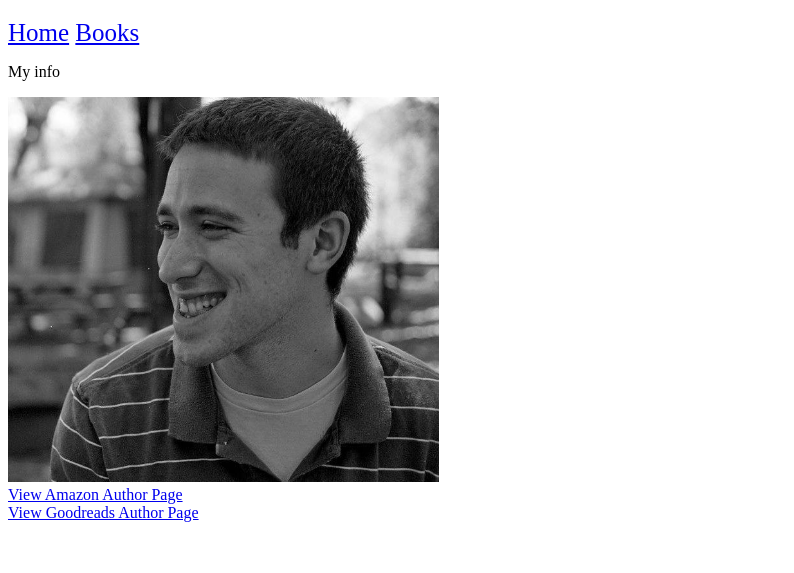
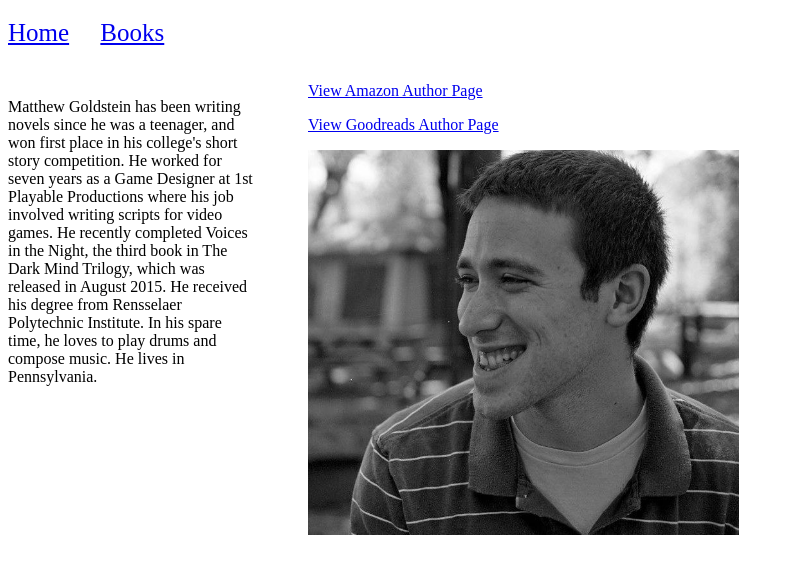
Before and after one commit to mmlp245/mmlp245.github.io, a plain HTML site: page about.html in a window 1280 px wide. Shown: the part 61-634 px from the top of the page, without its empty margins (0-794 px from the left). Drawn offline with Linux system fonts and the light colour scheme.

Commit message:
about me page

```diff
--- a/about.html
+++ b/about.html
@@ -11,16 +11,19 @@
         <a href="books">Books</a>
         <!--<a href="contact">Contact</a>-->
     </div>
-    <div>
-        <p>My info</p>
-        <img class="image" src="img/profile.jpg">
-    </div>
-
-    <div>
-        <a href="https://www.amazon.com/Matthew-Goldstein/e/B01EZ9P6LE/ref=dp_byline_cont_ebooks_1">View Amazon Author Page</a>
-    </div>
-    <div>
-        <a href="https://www.goodreads.com/author/show/461731.Matthew_Goldstein">View Goodreads Author Page</a>
+    <div id="infobody">
+        <div>
+            <p id="aboutinfo">Matthew Goldstein has been writing novels since he was a teenager, and won first place in his college's short story competition. He worked for seven years as a Game Designer at 1st Playable Productions where his job involved writing scripts for video games. He recently completed Voices in the Night, the third book in The Dark Mind Trilogy, which was released in August 2015. He received his degree from Rensselaer Polytechnic Institute. In his spare time, he loves to play drums and compose music. He lives in Pennsylvania.</p>
+            <p>
+                <a href="https://www.amazon.com/Matthew-Goldstein/e/B01EZ9P6LE/ref=dp_byline_cont_ebooks_1">View Amazon Author Page</a>
+            </p>
+            <p>
+                <a href="https://www.goodreads.com/author/show/461731.Matthew_Goldstein">View Goodreads Author Page</a>
+            </p>
+        </div>
+        <div>
+            <img class="image" src="img/profile.jpg">
+        </div>
     </div>
 </body>
 </html>
--- a/style.css
+++ b/style.css
@@ -23,9 +23,19 @@ h1, h2 {
 
 #menu {
     font-size: 25px;
+    margin-bottom: 35px;
+}
+
+#menu > a {
     margin-right: 25px;
 }
 
 #introtext, #homeimg, #booksbody {
     text-align: center;
 }
+
+#aboutinfo {
+    float: left;
+    margin-right: 50px;
+    width: 250px;
+}
```
